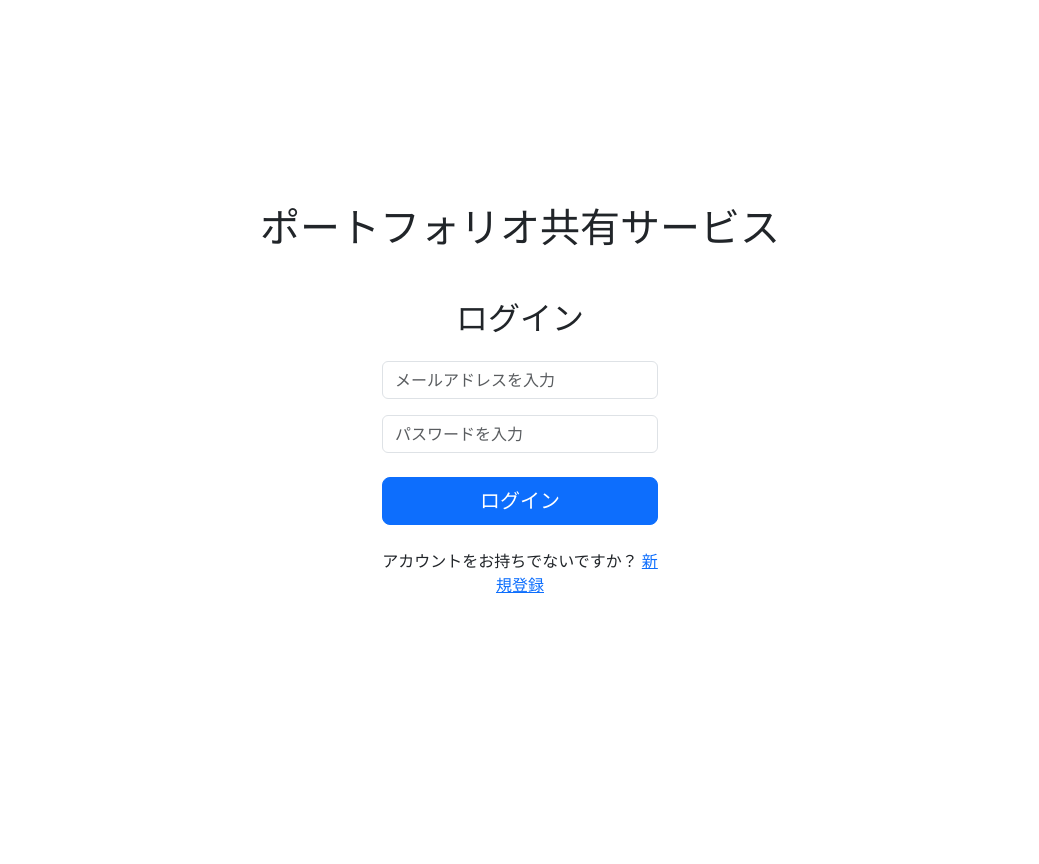
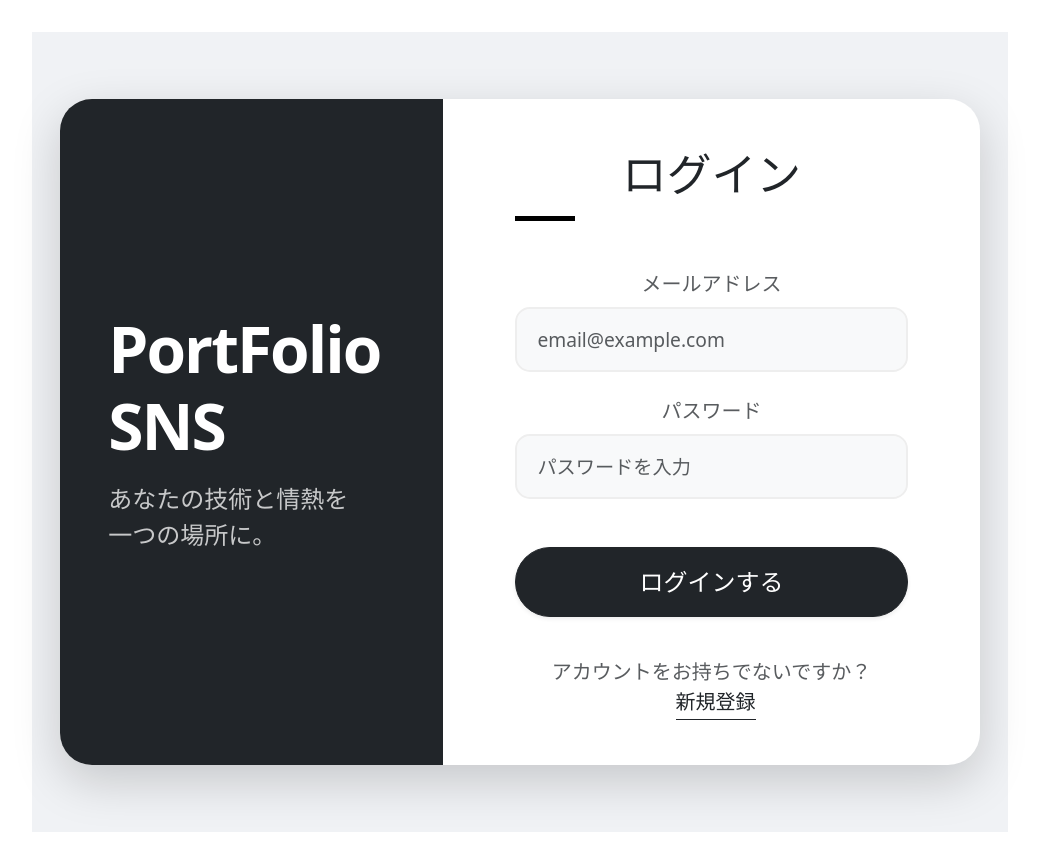
Before and after one commit to skr08m/campus_portfolioSNS, a React app in the folder frontend/: page / in a window 1280 px wide. Shown: the whole page, without its empty margins (120-1159 px from the left). Before the commit the page ends 800 px from the top, so only its background shows below. Built offline with nearby package versions, Linux system fonts and the light colour scheme; the HTML template or start-up script is replaced by a standard one.

Commit message:
LoginPageのUI変更

```diff
--- a/frontend/src/pages/LoginPage.jsx
+++ b/frontend/src/pages/LoginPage.jsx
@@ -2,24 +2,18 @@
 
 import { useState } from 'react';
 import { useNavigate } from 'react-router-dom';
-import Container from 'react-bootstrap/Container';
-import Form from 'react-bootstrap/Form';
-import Button from 'react-bootstrap/Button';
+import { Container, Form, Button, Row, Col } from 'react-bootstrap';
 import { Link } from 'react-router-dom';
 
 const LoginPage = () => {
-  // useStateを使用してフォームの入力値を保持
   const [formData, setFormData] = useState({
     email: '',
     password: '',
   });
 
-  // ログイン成功後にページ遷移を行うためのフック
   const navigate = useNavigate();
 
-  // 入力フィールド変更時の処理
   const handleChange = (e) => {
-    // e.target.name と e.target.value を使って、対応するフィールドの状態を更新
     setFormData({
       ...formData,
       [e.target.name]: e.target.value,
@@ -28,17 +22,12 @@ const LoginPage = () => {
 
   const handleSubmit = async (e) => {
     e.preventDefault();
-
     try {
-      // ログインエンドポイントへPOSTリクエスト
       const response = await fetch(
         "http://localhost:8080/api/auth/login",
         {
           method: "POST",
-          headers: {
-            "Content-Type": "application/json"
-          },
-          // RegisterとはJSON名が異なるため注意
+          headers: { "Content-Type": "application/json" },
           body: JSON.stringify({
             email: formData.email,
             password: formData.password
@@ -46,17 +35,12 @@ const LoginPage = () => {
         }
       );
 
-      // 401 Unauthorized などが返ってきた場合はエラーメッセージを表示
       if (!response.ok) {
         throw new Error("メールアドレスまたはパスワードが正しくありません");
       }
 
-      // サーバーから発行されたJWTを受け取る
       const jwt = await response.text();
-
-      // ブラウザのlocalStorageに保存
       localStorage.setItem("jwt", jwt);
-
       alert("ログイン成功！");
       navigate("/home");
 
@@ -67,34 +51,52 @@ const LoginPage = () => {
   };
 
   return (
-    <>
-      <Container className="text-center mt-5 mb-3">
-        {/* h1 の mb-4 を mb-2 などに調整し、p タグなどを使ってキャッチフレーズを追加しても良い */}
-        <h1>ポートフォリオ共有サービス</h1>
-      </Container>
-      {/* // Containerコンポーネントでコンテンツを中央寄せにし、パディングを適用 */}
-      <Container className="my-5 mx-auto" style={{ maxWidth: '300px' }}>
-        <h2 className="text-center mb-4">ログイン</h2>
+    <div className="d-flex justify-content-center align-items-center min-vh-100 p-3" style={{ backgroundColor: "#f0f2f5" }}>
+      {/* 画面全体の最大幅を 1000px に拡大 */}
+      <Container style={{ maxWidth: '1000px' }}>
+        <div className="bg-white shadow-lg rounded-5 overflow-hidden">
+          <Row className="g-0 min-vh-50">
+            {/* 左側：メッセージエリア (モバイルでは非表示、または上にくる) */}
+            <Col lg={5} className="bg-dark text-white d-flex flex-column justify-content-center p-5 text-center text-lg-start">
+              <h1 className="display-3 fw-bold mb-3" style={{ letterSpacing: "-2px" }}>
+                PortFolio<br />SNS
+              </h1>
+              <p className="fs-4 opacity-75 mb-0">
+                あなたの技術と情熱を<br className="d-none d-lg-block" />一つの場所に。
+              </p>
+            </Col>
 
-        {/* HTMLの<form>をFormコンポーネントに置き換え、onSubmitを設定 */}
+            {/* 右側：フォームエリア */}
+            <Col lg={7} className="p-4 p-md-5 d-flex align-items-center">
+              <div className="w-100 px-lg-4">
+                <h2 className="fw-bold mb-2" style={{ fontSize: "2.8rem" }}>ログイン</h2>
+                <hr className="mb-5 ms-0" style={{ width: "60px", borderTop: "5px solid #000", opacity: 1 }} />
+
                 <Form onSubmit={handleSubmit}>
-
-          {/* メールアドレス入力欄 */}
-          <Form.Group className="mb-3" controlId="formBasicEmail">
-            {/* <Form.Label>メールアドレス</Form.Label> */}
+                  {/* メールアドレス */}
+                  <Form.Group className="mb-4" controlId="formBasicEmail">
+                    <Form.Label className="fw-bold fs-5 text-muted mb-2">メールアドレス</Form.Label>
                     <Form.Control
                       type="email"
                       name="email"
-              placeholder="メールアドレスを入力"
+                      placeholder="email@example.com"
                       value={formData.email}
                       onChange={handleChange}
                       required
+                      style={{
+                        height: "65px",
+                        fontSize: "1.2rem",
+                        borderRadius: "15px",
+                        backgroundColor: "#f8f9fa",
+                        border: "2px solid #eee",
+                        padding: "0 20px"
+                      }}
                     />
                   </Form.Group>
 
-          {/* パスワード入力欄 */}
-          <Form.Group className="mb-4" controlId="formBasicPassword">
-            {/* <Form.Label>パスワード</Form.Label> */}
+                  {/* パスワード */}
+                  <Form.Group className="mb-5" controlId="formBasicPassword">
+                    <Form.Label className="fw-bold fs-5 text-muted mb-2">パスワード</Form.Label>
                     <Form.Control
                       type="password"
                       name="password"
@@ -102,23 +104,43 @@ const LoginPage = () => {
                       value={formData.password}
                       onChange={handleChange}
                       required
+                      style={{
+                        height: "65px",
+                        fontSize: "1.2rem",
+                        borderRadius: "15px",
+                        backgroundColor: "#f8f9fa",
+                        border: "2px solid #eee",
+                        padding: "0 20px"
+                      }}
                     />
                   </Form.Group>
 
                   {/* ログインボタン */}
-          {/* HTMLの<button>をButtonコンポーネントに置き換え、variantで色を指定 */}
-          <div className="d-grid">
-            <Button variant="primary" type="submit" size="lg">
-              ログイン
+                  <Button
+                    variant="dark"
+                    type="submit"
+                    className="w-100 py-3 fw-bold fs-4 shadow-sm mb-4"
+                    style={{ borderRadius: "50px", height: "70px" }}
+                  >
+                    ログインする
                   </Button>
-          </div>
                 </Form>
 
-        <p className="text-center mt-4">
-          アカウントをお持ちでないですか？ <Link to="/register">新規登録</Link>
-        </p>
+                {/* 新規登録リンク（一列に収まるよう調整） */}
+                <div className="text-center mt-3">
+                  <span className="fs-5 text-muted">
+                    アカウントをお持ちでないですか？
+                    <Link to="/register" className="ms-2 text-dark fw-bold text-decoration-none border-bottom border-dark pb-1" style={{ whiteSpace: 'nowrap' }}>
+                      新規登録
+                    </Link>
+                  </span>
+                </div>
+              </div>
+            </Col>
+          </Row>
+        </div>
       </Container>
-    </>
+    </div>
   );
 };
 
```
Also changed, not shown: frontend/src/pages/PreLoginPage.jsx (added, +125 -0 lines). Lines whose indentation alone changed are shown as unchanged.
